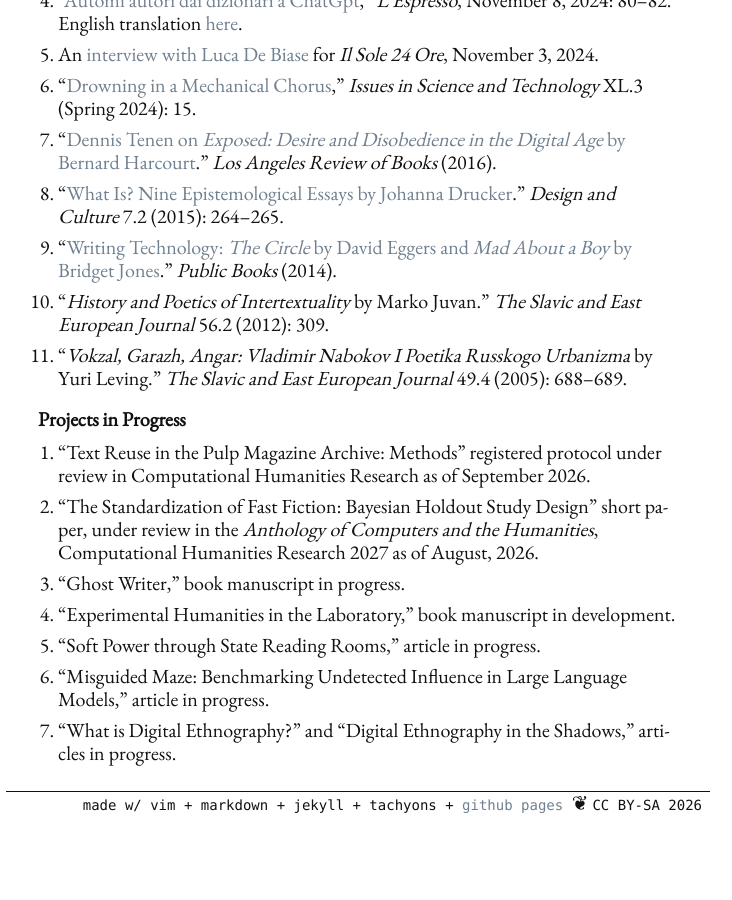
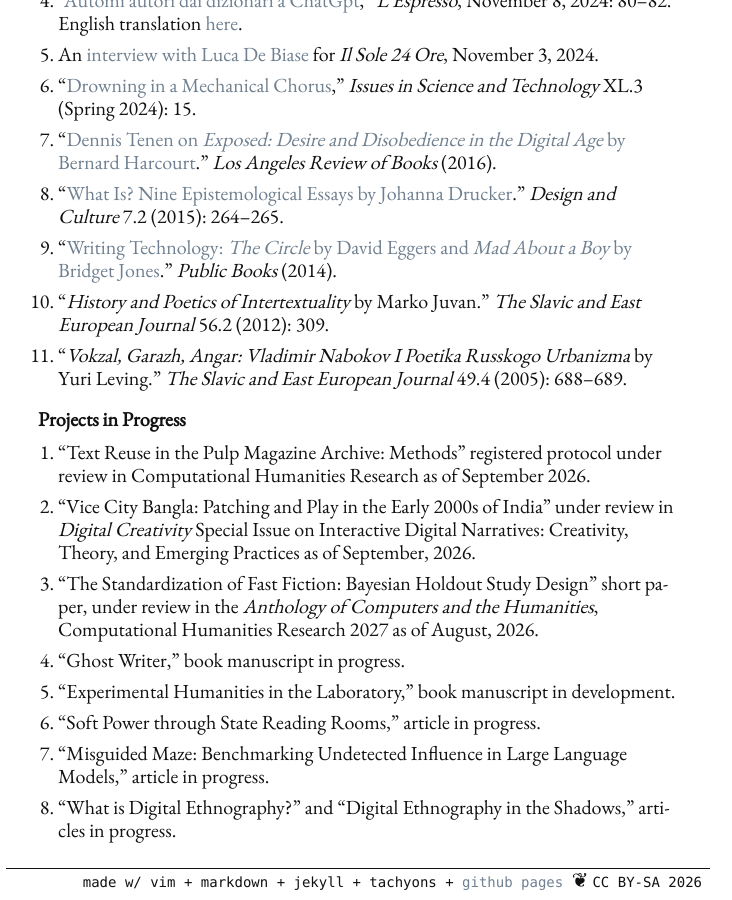
Before and after one commit to denten/denten.github.io, a Jekyll site: the page built from _pages/publications.md, in a window 1280 px wide and 900 px high, scrolled down 1613 px. Shown: the whole window, without its empty margins (282-1014 px from the left). Built offline with Jekyll 4.4.1, drawn with Linux system fonts in a browser that asks for light colours; nearby versions of some CDN libraries; before the commit the page ends 2436 px from its top, so only the background shows below that.

Commit message:
update publications

```diff
--- a/_includes/CV/03-publish.md
+++ b/_includes/CV/03-publish.md
@@ -93,6 +93,9 @@ interview with *Imminent*, February 2026.
 
 1. "Text Reuse in the Pulp Magazine Archive: Methods" registered protocol under review in
    Computational Humanities Research as of September 2026.
+1. "Vice City Bangla: Patching and Play in the Early 2000s of India" under review in *Digital
+Creativity* Special Issue on Interactive Digital Narratives: Creativity, Theory, and Emerging
+Practices as of September, 2026.
 1. "The Standardization of Fast Fiction: Bayesian Holdout Study Design" short paper, under review in the *Anthology of Computers and the
 Humanities*, Computational Humanities Research 2027 as of August, 2026.
 1. "Ghost Writer," book manuscript in progress.
```
